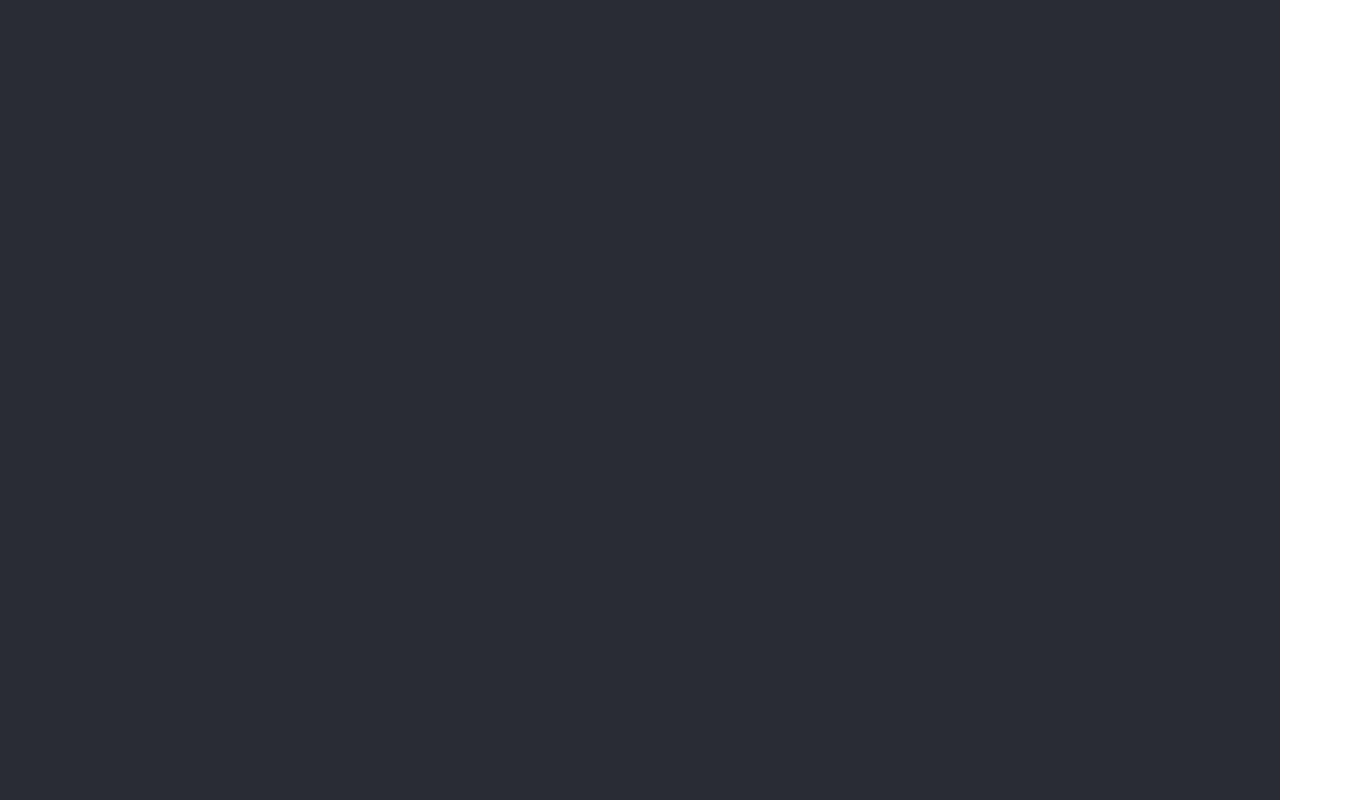
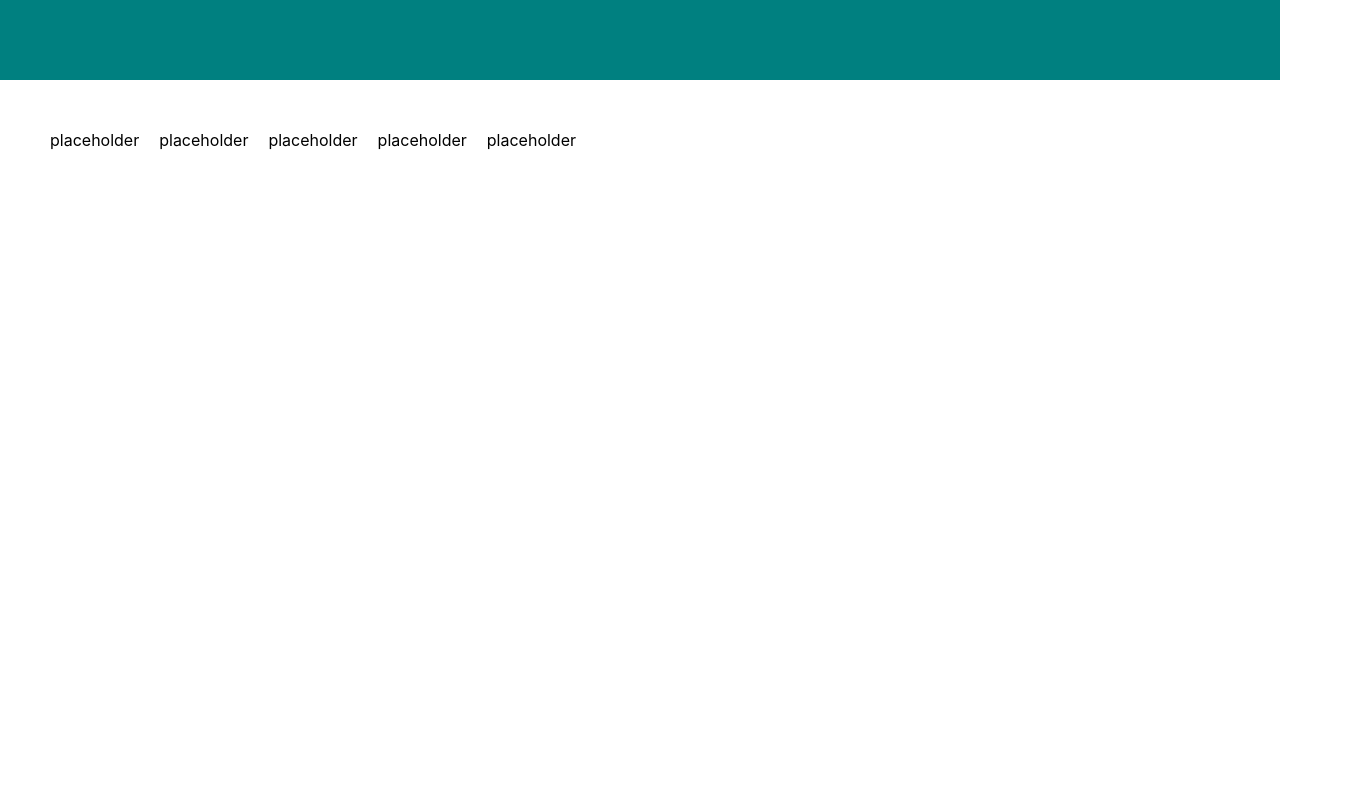
Before and after one commit to SarahJoline/doing-things, a React (Create React App) app in the folder client/: page / in a window 1280 px wide. Shown: the whole page, 1360 px wide, since content can reach past the window. Built offline with nearby package versions, Linux system fonts and the light colour scheme.

Commit message:
implemented list and navber

```diff
--- a/client/src/App.js
+++ b/client/src/App.js
@@ -1,9 +1,12 @@
 import "./App.css";
+import List from "./components/List";
+import NavBar from "./components/NavBar";
 
 function App() {
   return (
     <div className="App">
-      <header className="App-header"></header>
+      <NavBar />
+      <List />
     </div>
   );
 }
```
